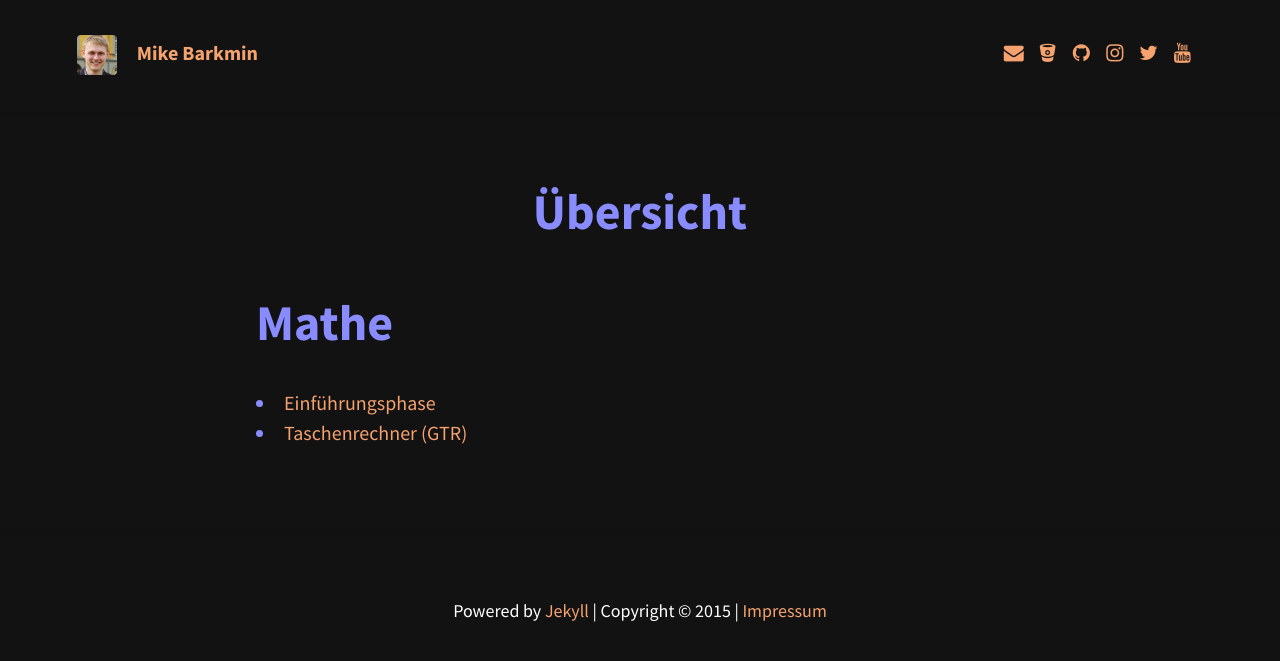
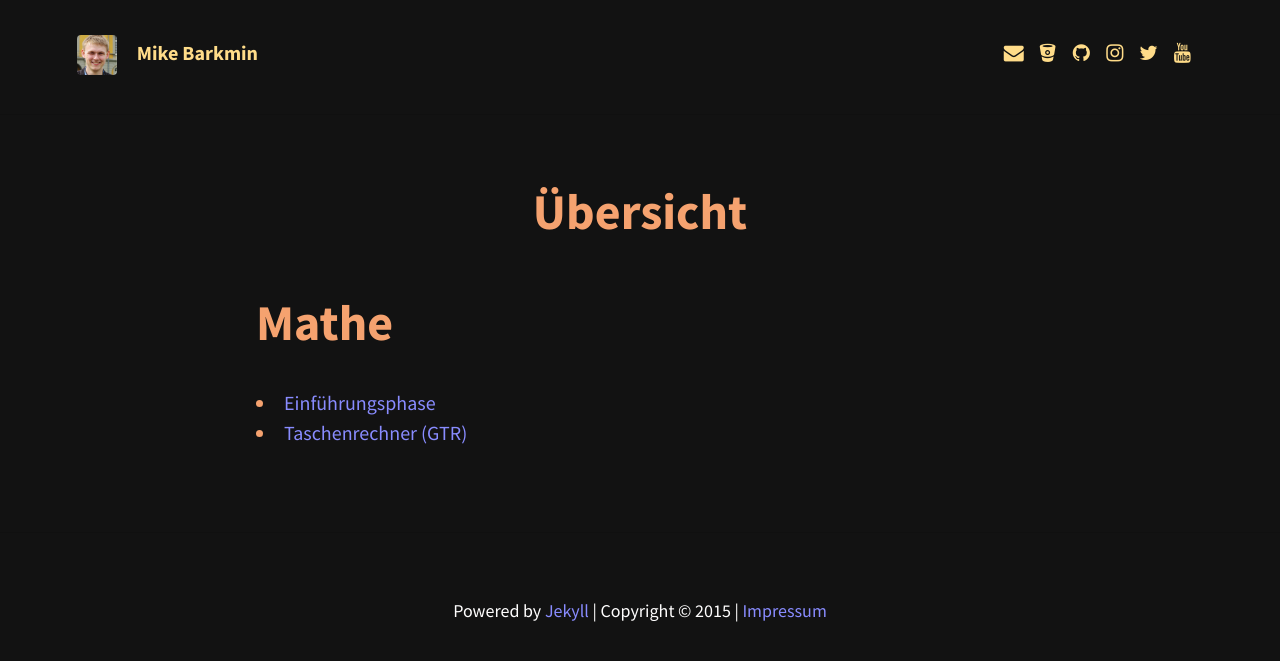
Before and after one commit to FlorianLudwig/blog-barkmin-eu, a Jekyll site: the page built from index.md, in a window 1280 px wide. Shown: the top 661 px of the page. Built offline with Jekyll 4.4.1, drawn with Linux system fonts in a browser that asks for light colours; nearby versions of some CDN libraries.

Commit message:
Type Theme

```diff
--- a/_sass/base/_variables.scss
+++ b/_sass/base/_variables.scss
@@ -13,12 +13,12 @@ $background-color: #121212;
 $border-color: rgba(0, 0, 0, 0.1); // rgba recommended if using feature images
 
 // Typography colours
-$text-color: #898CFF;
-$link-color: #F5A26F;
-$selection-color: #668DE5; // visible when highlighting text
+$text-color: #f5a26f;
+$link-color: #898cff;
+$selection-color: #ed6d79; // visible when highlighting text
 
 // Header colours
-$header-link-color: #F5A26F;
+$header-link-color: #ffdc89;
 
 // Feature image for articles
 $feature-image-text-color: #fff;
```
